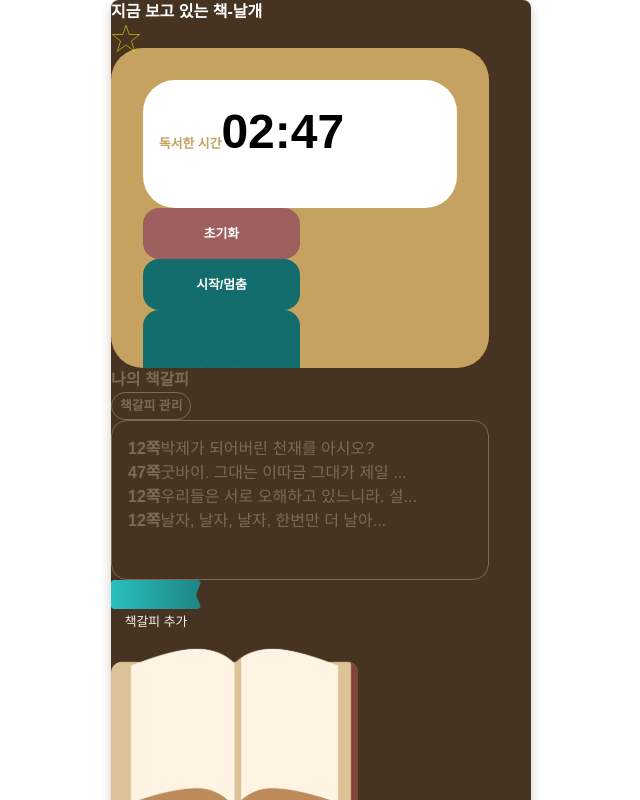
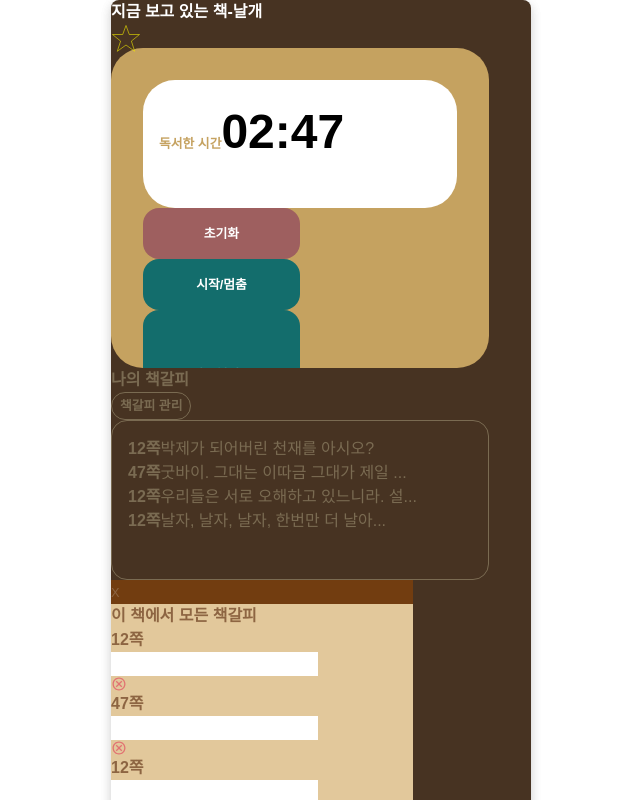
Before and after one commit to ryul00/3_Team_FE_final, a Next.js app: page /readingdeskpage in a window 1280 px wide. Both pictures are taken after a click on the button "책갈피 관리". Shown: the top 800 px of the page, without its empty margins (319-959 px from the left). Built offline with nearby package versions, Linux system fonts and the light colour scheme.

Commit message:
feat(readingdeskpage): 책갈피 관리 Modal 뼈대 UI 추가

```diff
--- a/src/app/readingdeskpage/components/AddBookMark.tsx
+++ b/src/app/readingdeskpage/components/AddBookMark.tsx
@@ -7,7 +7,7 @@ import CustomRow from "@/components/CustomRow";
 import ArrowButton from "@/app/homepage/components/ArrowButton";
 import StyledImg from "@/components/StyledImg";
 
-import BookMarkModal from "./BookMarkModal";
+import BookMarkModal from "./bookmarkmodal/BookMarkModal";
 
 export default function AddBookMark() {
 	const [isModalOpen, setIsModalOpen] = useState(false);
--- a/src/app/readingdeskpage/components/BookMarks.tsx
+++ b/src/app/readingdeskpage/components/BookMarks.tsx
@@ -1,8 +1,13 @@
+"use client";
+
+import React, { useState } from "react";
 import CustomColumn from "@/components/CustomColumn";
 import CustomFont from "@/components/CustomFont";
 import CustomRow from "@/components/CustomRow";
 import CustomBox from "@/components/CustomBox";
 import CustomButton from "@/components/CustomButton";
+
+import ManageBookMarkModal from "./bookmarkmodal/ManageBookMarkModal";
 
 const bookmarks = [
 	{ page: "12쪽", text: "박제가 되어버린 천재를 아시오?" },
@@ -17,6 +22,16 @@ const truncateText = (text: string, limit: number = 20): string => {
 };
 
 export default function BookMarks() {
+	const [isModalOpen, setIsModalOpen] = useState(false);
+
+	const handleOpenModal = () => {
+		setIsModalOpen(true);
+	};
+
+	const handleCloseModal = () => {
+		setIsModalOpen(false);
+	};
+
 	return (
 		<CustomColumn $width="90%" $gap="0.5rem">
 			<CustomRow $width="100%" $alignitems="center" $justifycontent="space-between">
@@ -30,6 +45,7 @@ export default function BookMarks() {
 					$alignItems="center"
 					$justifyContent="center"
 					$padding="0.2rem 0.5rem"
+					onClick={handleOpenModal}
 				>
 					<CustomFont $color="#7A6B52" $font="0.8rem" $fontweight="bold">책갈피 관리</CustomFont>
 				</CustomButton>
@@ -55,6 +71,7 @@ export default function BookMarks() {
 					))}
 				</CustomColumn>
 			</CustomBox>
+			{isModalOpen && <ManageBookMarkModal onClose={handleCloseModal} />}
 		</CustomColumn>
 	);
 }
--- /dev/null
+++ b/src/app/readingdeskpage/components/bookmarkmodal/ManageBookMarkModal.tsx
@@ -0,0 +1,56 @@
+"use client";
+
+import React, { useState } from "react";
+import Modal from "@/components/modal/Modal";
+import CustomColumn from "@/components/CustomColumn";
+import CustomRow from "@/components/CustomRow";
+import CustomFont from "@/components/CustomFont";
+import NormalInputField from "@/components/modal/NormalInputField";
+import ArrowButton from "@/app/homepage/components/ArrowButton";
+import { IoMdCloseCircleOutline } from "react-icons/io";
+
+interface BookMarkModalProps {
+	onClose: () => void;
+}
+
+const bookmarks = [
+	{ page: "12쪽", text: "박제가 되어버린 천재를 아시오?" },
+	{ page: "47쪽", text: "굿바이. 그대는 이따금 그대가 제일 싫어하는 음식을 탐식하는 아이로니를 실천해 보는 것도 놓을 것 같소." },
+	{ page: "12쪽", text: "우리들은 서로 오해하고 있느니라. 설마 아내가 아스피린 대신에 아달린의 정량을 나에게 먹여 왔을까?" },
+	{ page: "12쪽", text: "날자, 날자, 날자, 한번만 더 날아보자꾸나." },
+];
+
+export default function ManageBookMarkModal({ onClose }: BookMarkModalProps) {
+
+	return (
+		<Modal onClose={onClose}>
+			<CustomColumn $width="100%" $height="auto" $alignitems="flex-start" $justifycontent="center" $gap="2rem">
+				<CustomRow $width="100%" $alignitems="center" $justifycontent="flex-start">
+					<CustomFont $color="#8D6542" $font="1rem" $fontweight="bold">
+						이 책에서 모든 책갈피
+					</CustomFont>
+				</CustomRow>
+
+				<CustomColumn $width="100%" $gap="1rem">
+					{bookmarks.map((bookmark, index) => (
+						<CustomRow key={index} $width="100%" $alignitems="center" $justifycontent="center" $gap="0.5rem">
+							<CustomFont $color="#8D6542" $font="1rem" $fontweight="bold">
+								{bookmark.page}
+							</CustomFont>
+							<NormalInputField placeholder="" />
+							<IoMdCloseCircleOutline style={{ color: "#E27272" }} />
+						</CustomRow>
+					))}
+				</CustomColumn>
+				<CustomRow $width="100%" $height="auto" $alignitems="center" $justifycontent="flex-end">
+					<ArrowButton
+						imagePath="/modal_back_button_small.svg"
+						width="w-[6rem]"
+						height="h-[2rem]"
+						text="저장"
+					/>
+				</CustomRow>
+			</CustomColumn>
+		</Modal>
+	);
+}
--- /dev/null
+++ b/src/components/modal/NormalInputField.tsx
@@ -0,0 +1,33 @@
+"use client";
+
+import React, { useState } from "react";
+
+interface NormalInputFieldProps {
+	placeholder?: string;
+	defaultValue?: string;
+}
+
+const NormalInputField: React.FC<NormalInputFieldProps> = ({
+	placeholder = "",
+	defaultValue = "",
+}) => {
+	const [value, setValue] = useState(defaultValue);
+
+	const handleChange = (e: React.ChangeEvent<HTMLInputElement>) => {
+		setValue(e.target.value);
+	};
+
+	return (
+		<div className="relative">
+			<input
+				type="text"
+				value={value}
+				onChange={handleChange}
+				placeholder={placeholder}
+				className="w-full h-[2rem] px-4 border rounded-lg outline-none transition-all duration-300"
+			/>
+		</div>
+	);
+};
+
+export default NormalInputField;
```
Also changed, not shown: public/modal_back_button_small.svg (added), src/app/readingdeskpage/components/bookmarkmodal/BookMarkModal.tsx (renamed from src/app/readingdeskpage/components/BookMarkModal.tsx).
